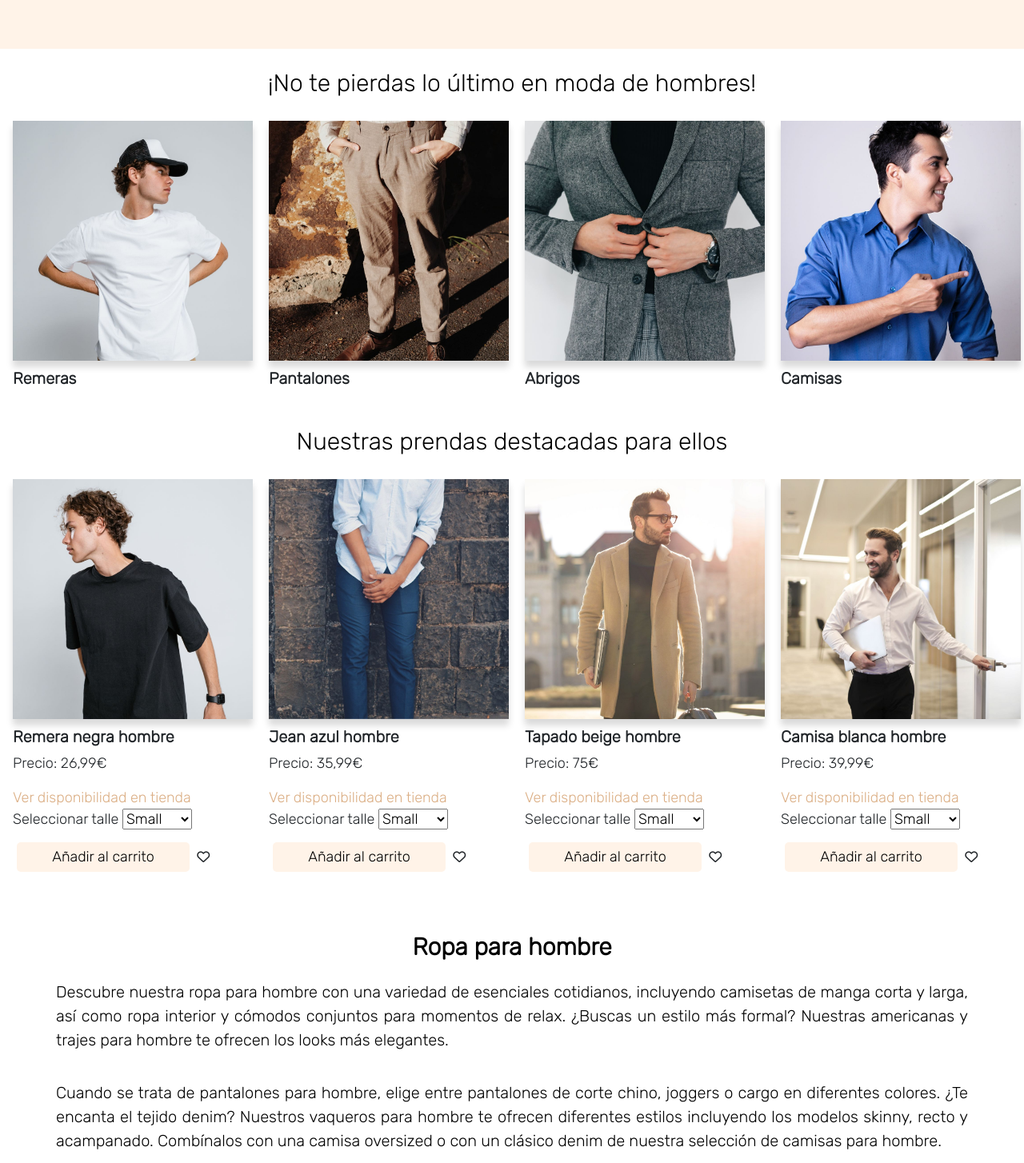
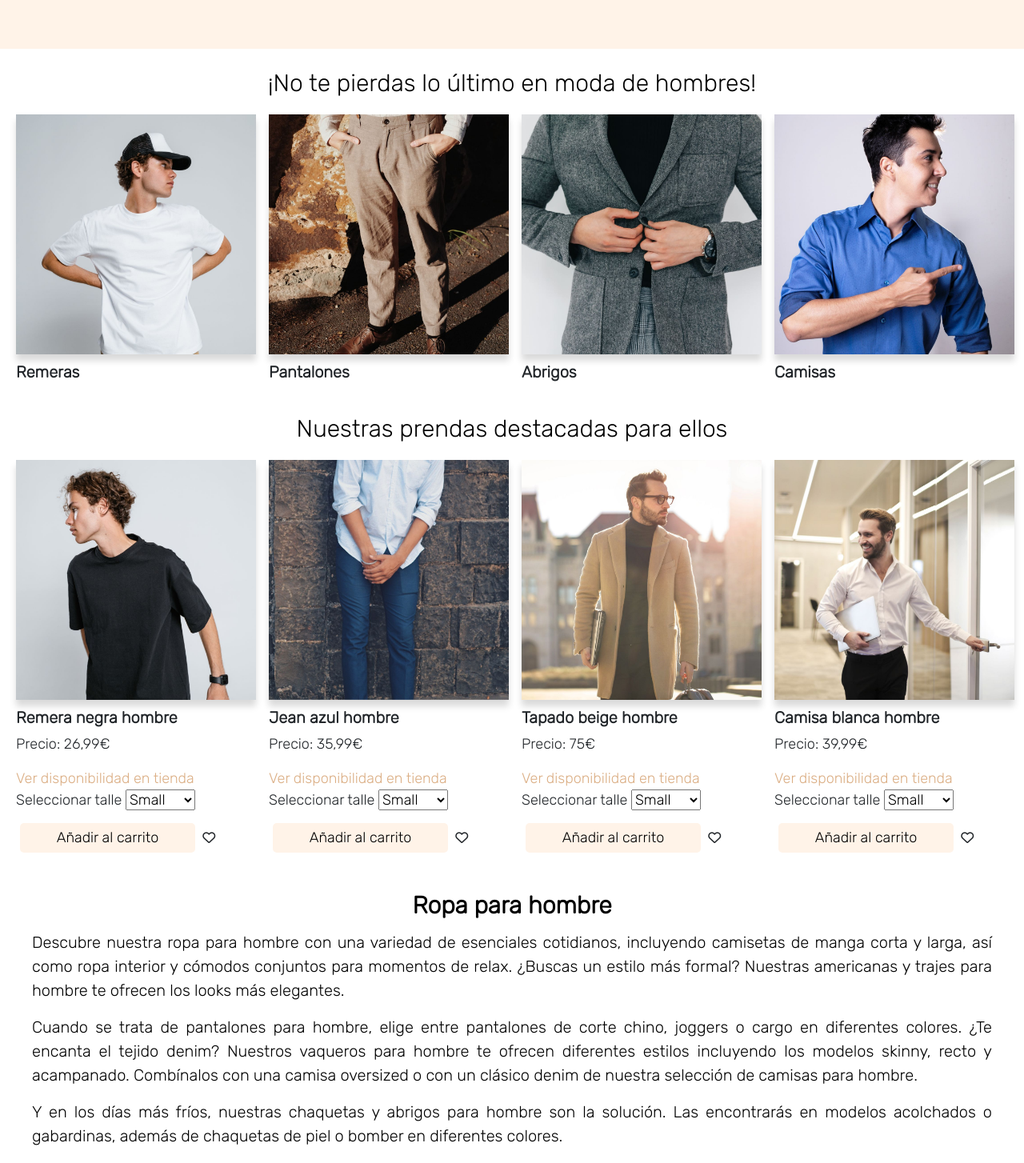
Before and after one commit to barrerasofia/PreEntrega2Barrera, a website: page pages/categorias/hombre.html in a window 1280 px wide. Shown: the part 860-2314 px from the top of the page at 80% size. Drawn offline with nearby package versions, Linux system fonts and the light colour scheme.

Commit message:
correcciones

```diff
--- a/pages/categorias/hombre.html
+++ b/pages/categorias/hombre.html
@@ -79,20 +79,20 @@
             <div class="titulo-hombre">
                 <h2>¡No te pierdas lo último en moda de hombres!</h2>
             </div>
-            <div class="row align-items-center justify-content-center">
-                <div class="tarjeta-hombre col-12 col-sm-6 col-lg-3 p-3">
+            <div class="row align-items-center justify-content-center p-2">
+                <div class="tarjeta-hombre col-12 col-sm-6 col-lg-3">
                     <a href="#"><img src="../../multimedia/images/foto-hombre1.jpg" alt="Hombre con remera blanca"></a>
                     <h3>Remeras</h3>
                 </div>
-                <div class="tarjeta-hombre col-12 col-sm-6 col-lg-3 p-3">
+                <div class="tarjeta-hombre col-12 col-sm-6 col-lg-3">
                     <a href="#"><img src="../../multimedia/images/foto-hombre2.jpg" alt="Hombre con pantalón beige"></a>
                     <h3>Pantalones</h3>
                 </div>
-                <div class="tarjeta-hombre col-12 col-sm-6 col-lg-3 p-3">
+                <div class="tarjeta-hombre col-12 col-sm-6 col-lg-3">
                     <a href="#"><img src="../../multimedia/images/foto-hombre3.jpg" alt="Hombre con tapado gris"></a>
                     <h3>Abrigos</h3>
                 </div>
-                <div class="tarjeta-hombre col-12 col-sm-6 col-lg-3 p-3">
+                <div class="tarjeta-hombre col-12 col-sm-6 col-lg-3">
                     <a href="#"><img src="../../multimedia/images/foto-hombre4.jpg" alt="Hombre con camisa azul"></a>
                     <h3>Camisas</h3>
                 </div>
@@ -102,8 +102,8 @@
             <div class="titulo-hombre">
                 <h2>Nuestras prendas destacadas para ellos</h2>
             </div>
-            <div class="row align-items-center justify-content-center">
-                <div class="tarjeta-hombre col-12 col-sm-6 col-lg-3 p-3">
+            <div class="row align-items-center justify-content-center p-2">
+                <div class="tarjeta-hombre col-12 col-sm-6 col-lg-3">
                     <a href="#"><img src="../../multimedia/images/articulo5.jpg" alt="Hombre con remera negra"></a>
                     <h3>Remera negra hombre</h3>
                     <p>Precio: 26,99€</p>
@@ -118,7 +118,7 @@
                     <button>Añadir al carrito</button>
                     <i class="fa-regular fa-heart"></i>
                 </div>
-                <div class="tarjeta-hombre col-12 col-sm-6 col-lg-3 p-3">
+                <div class="tarjeta-hombre col-12 col-sm-6 col-lg-3">
                     <a href="#"><img src="../../multimedia/images/articulo6.jpg" alt="Hombre con jean azul"></a>
                     <h3>Jean azul hombre</h3>
                     <p>Precio: 35,99€</p>
@@ -133,7 +133,7 @@
                     <button>Añadir al carrito</button>
                     <i class="fa-regular fa-heart"></i>
                 </div>
-                <div class="tarjeta-hombre col-12 col-sm-6 col-lg-3 p-3">
+                <div class="tarjeta-hombre col-12 col-sm-6 col-lg-3">
                     <a href="#"><img src="../../multimedia/images/articulo7.jpg" alt="Hombre con tapado beige"></a>
                     <h3>Tapado beige hombre</h3>
                     <p>Precio: 75€</p>
@@ -148,7 +148,7 @@
                     <button>Añadir al carrito</button>
                     <i class="fa-regular fa-heart"></i>
                 </div>
-                <div class="tarjeta-hombre col-12 col-sm-6 col-lg-3 p-3">
+                <div class="tarjeta-hombre col-12 col-sm-6 col-lg-3">
                     <a href="#"><img src="../../multimedia/images/articulo8.jpg" alt="Hombre con camisa blanca"></a>
                     <h3>Camisa blanca hombre</h3>
                     <p>Precio: 39,99€</p>
@@ -165,7 +165,7 @@
                 </div>
             </div>
         </section>
-        <section class="descuentos d-flex flex-column align-items-center">
+        <section class="d-flex flex-column align-items-center">
             <div class="texto-hombre">
                 <h2>Ropa para hombre</h2>
                 <p>Descubre nuestra ropa para hombre con una variedad de esenciales cotidianos, incluyendo camisetas
--- a/scss/_accesorios.scss
+++ b/scss/_accesorios.scss
@@ -70,7 +70,7 @@
             width: 300px;
             height: 300px;
             padding: 0;
-            margin: 0;
+            margin-top: 10px;
         }
     }
 }
--- a/scss/_hombre.scss
+++ b/scss/_hombre.scss
@@ -62,7 +62,6 @@
 }
 
 .texto-hombre {
-    padding: 20px;
     max-width: 1200px;
     margin: 10px;
 
@@ -78,7 +77,6 @@
     p {
         color: black;
         font-size: 20px;
-        padding: 10px;
         text-align: justify;
     }
 
--- a/scss/_niños.scss
+++ b/scss/_niños.scss
@@ -21,7 +21,7 @@
     h2 {
         color: black;
         font-size: 30px;
-        padding: 5px;
+        padding: 15px;
         margin-top: 40px;
         margin-left: 20px;
         margin-right: 60px;
```
Also changed, not shown: pages/categorias/mujer.html (+10 -10 lines), css/style.css, 1 other file.
